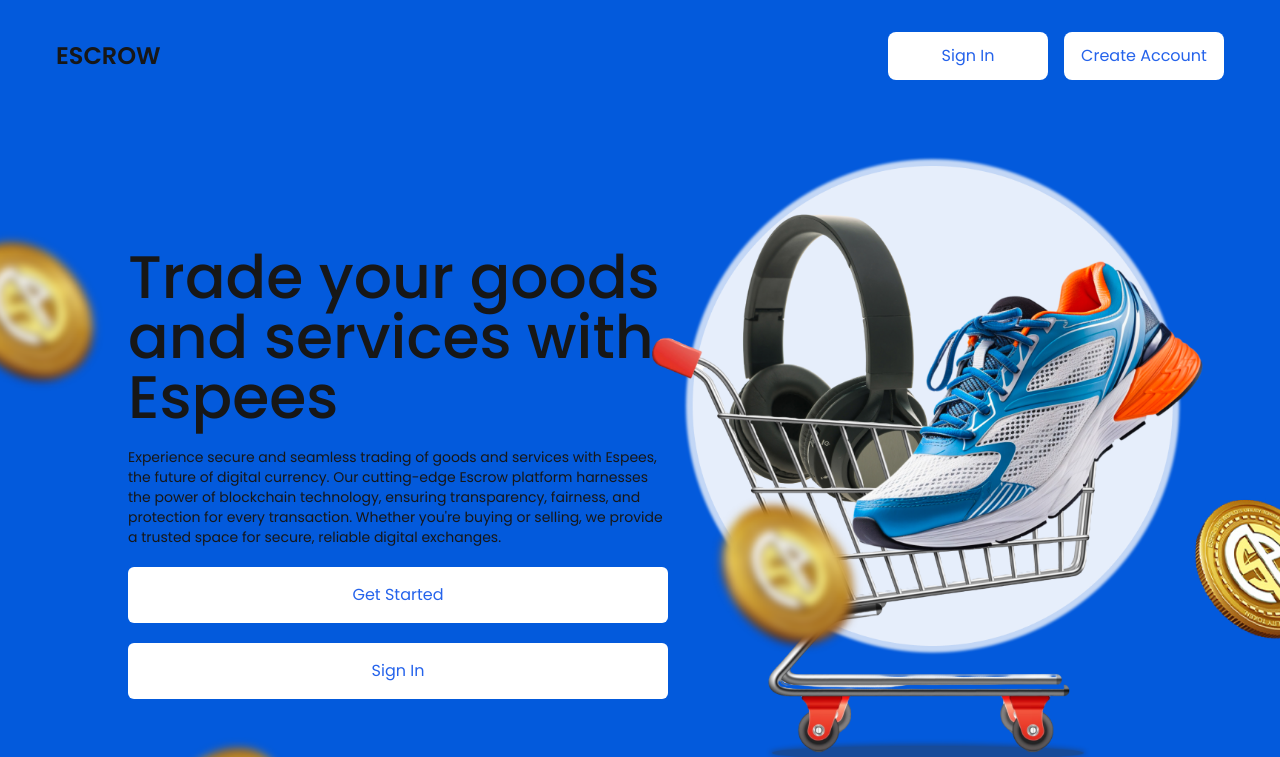
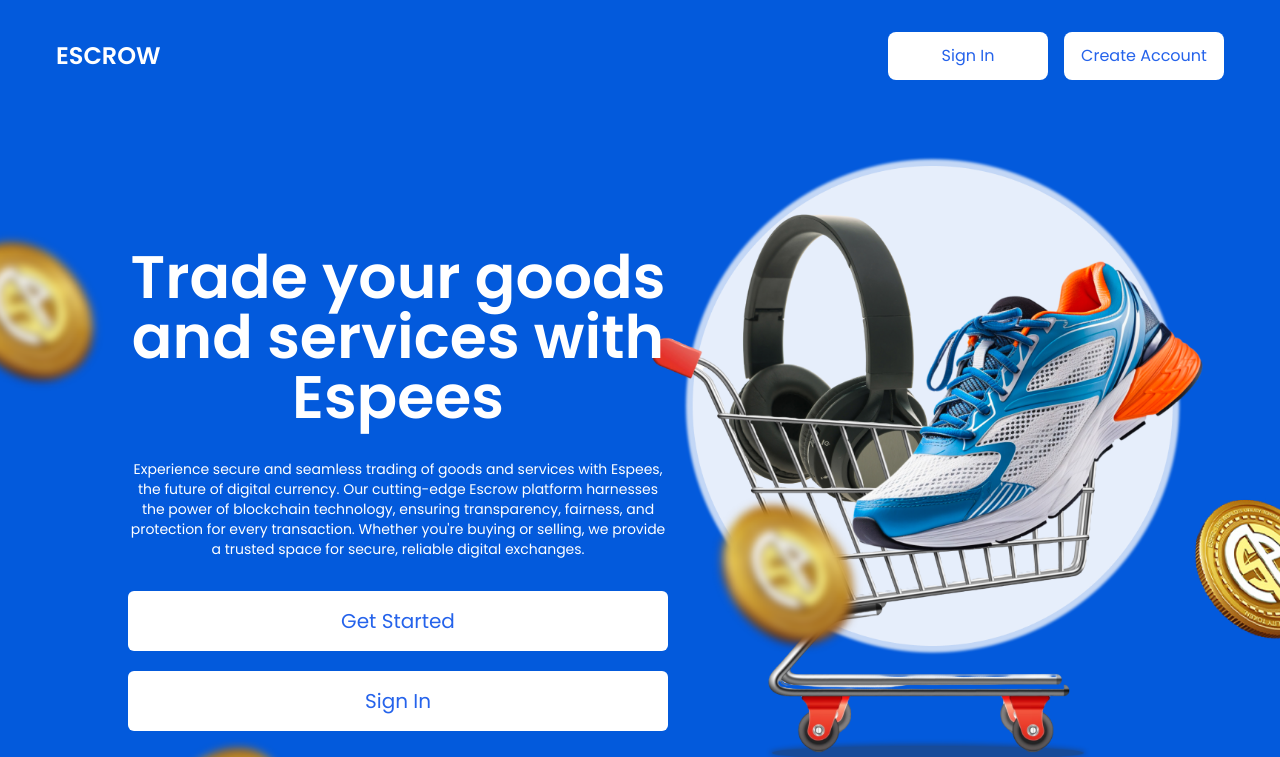
Before and after one commit to spiritmoney/escrow, a Next.js app in the folder client/: page / in a window 1280 px wide. Shown: the top 757 px of the page. Built offline with nearby package versions, Linux system fonts and the light colour scheme.

Commit message:
landing page fixes

```diff
--- a/client/app/components/About.tsx
+++ b/client/app/components/About.tsx
@@ -7,7 +7,7 @@ export default function About() {
                 <h1 className="text-gray-600 text-2xl lg:text-4xl text-center font-bold my-14">ABOUT ESCROW</h1>
 
                 <div className="flex items-center mx-auto space-x-5 mb-10 md:mb-20">
-                    <div className="text-gray-800 text-sm space-y-4">
+                    <div className="text-gray-800 max-lg:text-center text-sm space-y-4">
                         <p>
                             Escrow is a revolutionary platform that allows users to trade goods and services with Espees, a digital
                             currency designed for seamless, secure, and transparent transactions. By leveraging advanced blockchain
--- a/client/app/components/Header.tsx
+++ b/client/app/components/Header.tsx
@@ -72,8 +72,8 @@ export function GuestHeader() {
       </div>
 
 
-      <div className="w-full absolute top-0 flex justify-between items-center py-3 lg:py-8 px-5 lg:px-14">
-        <h1 className="text-lg lg:text-2xl font-semibold">ESCROW</h1>
+      <div className="w-full absolute top-0 flex justify-between items-center py-3 md:py-8 px-5 md:px-10 lg:px-14">
+        <h1 className="text-lg text-white md:text-xl lg:text-2xl font-semibold">ESCROW</h1>
 
         <button onClick={toggleMenu} className='lg:hidden'>
           <img src="/icons/menu2.png" alt="" className='' />
@@ -93,10 +93,9 @@ export function GuestHeader() {
         </div>
       </div>
 
-      <div className="absolute top-24 md:top[50%] lg:top-[25%] left-4 lg:left-32 w-11/12 lg:w-[540px] flex flex-col space-y-3 lg:space-y-5">
-        <h1 className="w-full text-3xl lg:text-6xl max-md:text-center font-medium">Trade your goods and services with Espees</h1>
-
-        <p className="w-full text-[12px] max-md:text-center lg:text-sm">
+      <div className="absolute top-24 md:top-44 lg:top-[25%] max-sm:inset-x-0 max-sm:mx-auto max-lg:inset-x-0 max-lg:mx-auto  lg:left-32 w-11/12 md:w-10/12 lg:w-[540px] flex flex-col space-y-3 md:space-y-5">
+        <h1 className="w-full text-white max-xs:text-2xl text-3xl md:text-5xl lg:text-6xl text-center font-medium md:font-semibold">Trade your goods and services with Espees</h1>
+        <p className="w-full text-white text-[12px] text-center md:py-3 md:text-xl lg:text-sm">
           Experience secure and seamless trading of goods and services with Espees, the future of digital
           currency. Our cutting-edge Escrow platform harnesses the power of blockchain technology,
           ensuring transparency, fairness, and protection for every transaction. Whether you're buying or
@@ -104,13 +103,13 @@ export function GuestHeader() {
         </p>
 
         <Link href={"/auth/register"}>
-          <button className="bg-white max-md:text-sm rounded-md w-full p-2 lg:p-4 text-blue-600">
+          <button className="bg-white text-sm md:text-xl text-medium rounded-md w-full p-2 lg:p-4 text-blue-600">
             Get Started
           </button>
         </Link>
 
         <Link href={"/auth/signin"}>
-          <button className="bg-white max-md:text-sm rounded-md w-full p-2 lg:p-4 text-blue-600">
+          <button className="bg-white text-sm md:text-xl text-medium rounded-md w-full p-2 lg:p-4 text-blue-600">
             Sign In
           </button>
         </Link>
--- a/client/app/components/Navbar.tsx
+++ b/client/app/components/Navbar.tsx
@@ -12,6 +12,17 @@ export default function Navbar() {
   const [isPopupVisible, setIsPopupVisible] = useState(false);
   const [isOptionsVisible, setIsOptionsVisible] = useState(false);
   const [construction, setConstruction] = useState(false);
+  const [logginOut, setLogginOut] = useState(false);
+
+  const handleLogout = (e: any) => {
+    e.preventDefault(); // Prevent the default navigation
+
+    setLogginOut(true);
+
+    setTimeout(() => {
+      window.location.href = '/';
+    }, 2000);
+  };
 
   function toggleConstruction() {
     setConstruction(!construction);
@@ -30,6 +41,7 @@ export default function Navbar() {
   function toggleDropdown() {
     setIsDropdownVisible(!isDropdownVisible);
   }
+
   function handleSelect(option: string) {
     setSelectedOption(option);
     setIsDropdownVisible(false);
@@ -117,12 +129,12 @@ export default function Navbar() {
               hover:bg-gray-100">
                 Support
               </li>
-              <Link href={'/'} className="cursor-pointer w-full px-4 py-2 text-red-800 font-semibold
-                hover:bg-gray-100">
-                <li>
-                  Logout
-                </li>
-              </Link>
+              <li
+                onClick={handleLogout}
+                className={`cursor-pointer w-full px-4 py-2 text-red-800 font-semibold hover:bg-gray-100 ${logginOut && 'bg-red-400'}`}
+              >
+                {logginOut ? 'Logging Out...' : 'Logout'}
+              </li>
 
             </ul>
           )}
--- a/client/tailwind.config.ts
+++ b/client/tailwind.config.ts
@@ -12,12 +12,12 @@ const config: Config = {
         background: "var(--background)",
         foreground: "var(--foreground)",
       },
-    },
-    screens: {
-      sm: '640px',
-      md: '768px',
-      lg: '1024px',
-      xl: '1280px',
+      screens: {
+        xs: '375px',
+        sm: '640px',
+        md: '768px',
+        lg: '1024px',
+      },
     },
   },
   plugins: [],
```
